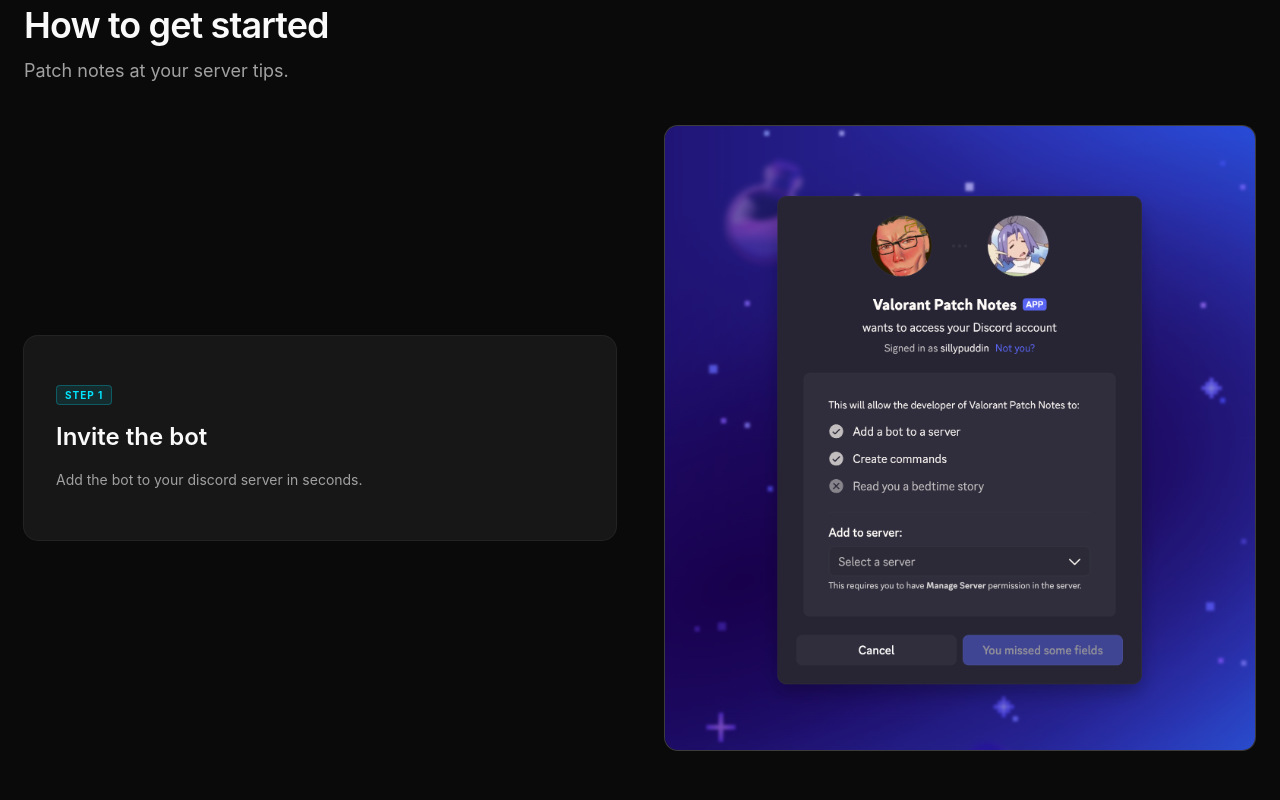
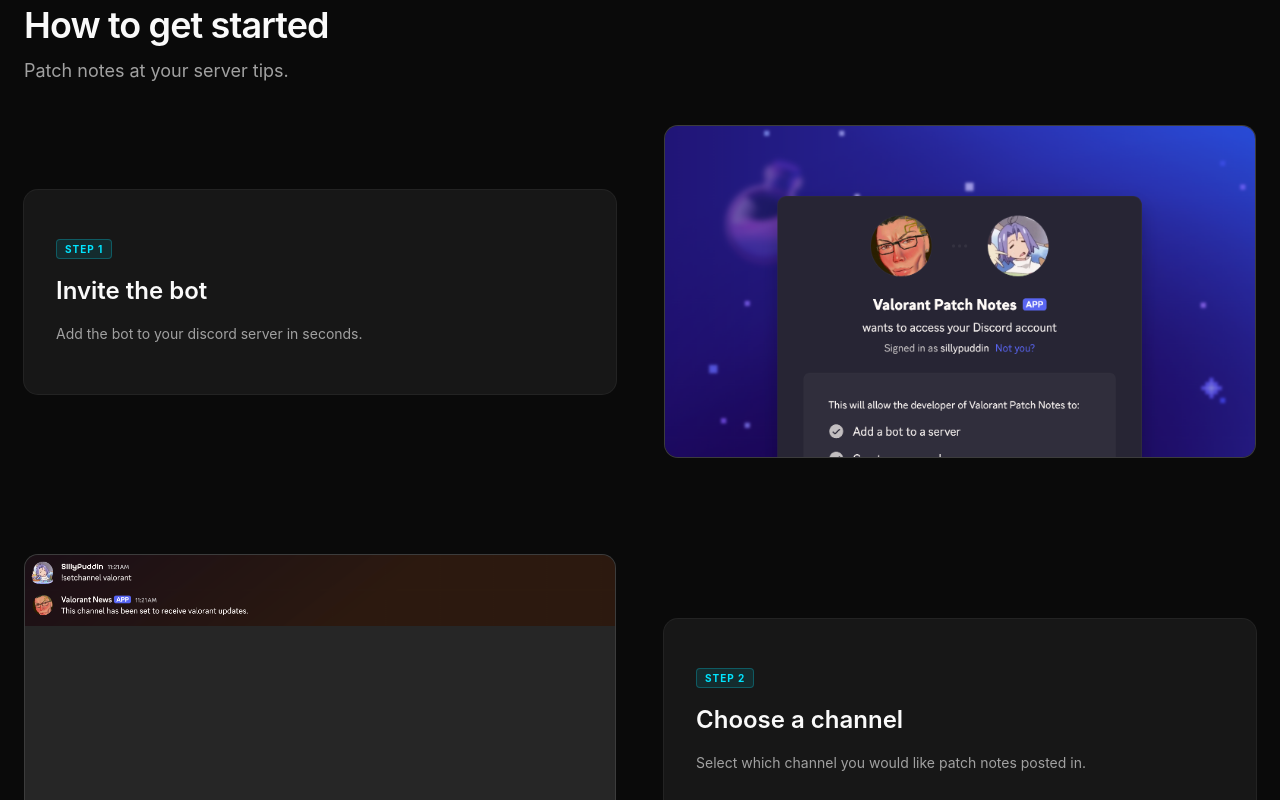
Before and after one commit to AustinFWK/Bot-Landing-Page, a React (Vite) app in the folder landing-page/: page / in a window 1280 px wide. Shown: the part 1280-2080 px from the top of the page. Built offline with nearby package versions, Linux system fonts and the light colour scheme.

Commit message:
ensure each image has same css

```diff
--- a/landing-page/src/components/ui/InstructionCard.tsx
+++ b/landing-page/src/components/ui/InstructionCard.tsx
@@ -21,12 +21,18 @@
 
           <h3>{title}</h3>
 
-          <p className="text-muted-foreground text-sm leading-relaxed">{description}</p>
+          <p className="text-muted-foreground text-sm leading-relaxed">
+            {description}
+          </p>
         </CardContent>
       </Card>
 
-      <div className="rounded-xl overflow-hidden border bg-muted">
-        <img src={image} alt={title} className="w-full h-auto" />
+      <div className="rounded-xl overflow-hidden border bg-muted aspect-video">
+        <img
+          src={image}
+          alt={title}
+          className="w-full h-auto object-fit: cover; object-position: top"
+        />
       </div>
     </div>
   );
```
